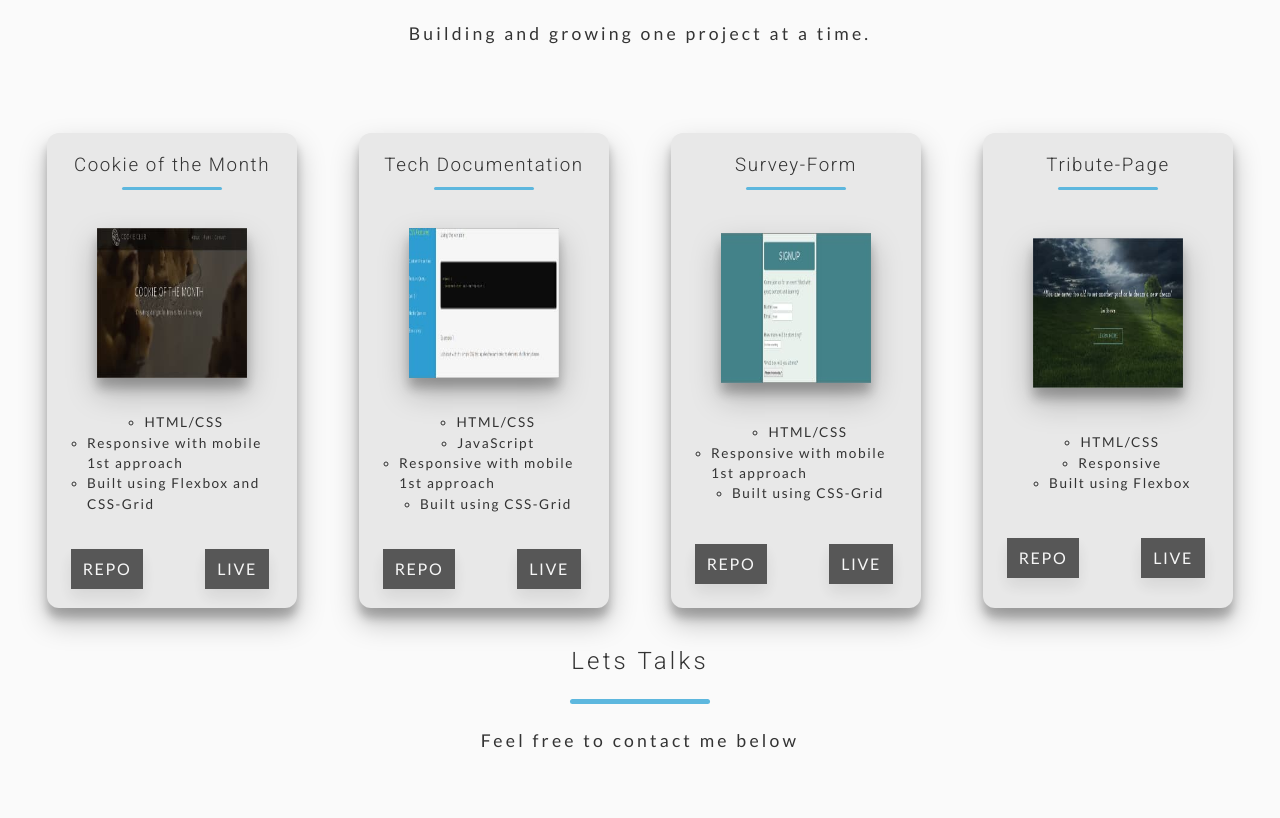
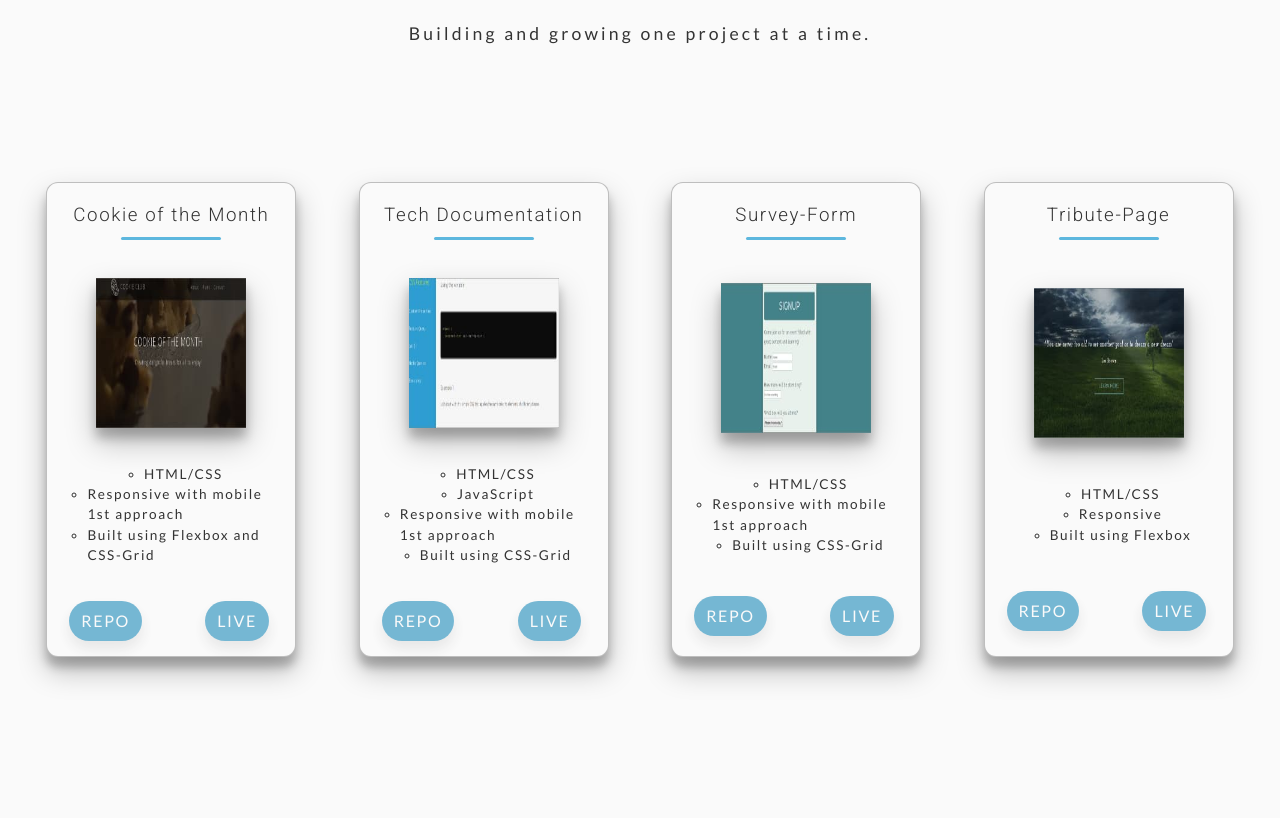
Before and after one commit to cloges4/fcc-portfolio, a plain HTML site: page index.html in a window 1280 px wide. Shown: the part 939-1757 px from the top of the page. Drawn offline with Linux system fonts and the light colour scheme.

Commit message:
add border to cards and spacing

```diff
--- a/style.css
+++ b/style.css
@@ -133,6 +133,7 @@ body::-webkit-scrollbar-button {
   text-transform: uppercase;
   box-shadow: 0px 8px 15px rgba(0, 0, 0, 0.1);
   transition: all 0.3s ease 0s;
+  border-radius: 25px;
 }
 
 /* project */
@@ -152,6 +153,7 @@ body::-webkit-scrollbar-button {
   align-content: center;
   justify-content: space-evenly;
   flex-wrap: wrap;
+  margin-bottom: 100px;
 }
 .card-header {
   font-weight: 100;
@@ -193,15 +195,16 @@ body::-webkit-scrollbar-button {
   width: 250px;
   height: 475px;
   color: #333;
-  margin: 15px;
-  background-color: #e8e8e8;
+  margin: 4rem 1rem;
+  border: 1px solid rgba(51, 51, 51, 0.3);
+  background-color: #fafafa;
   border-radius: 12px;
   letter-spacing: 0.1rem;
   box-shadow: 0 14px 28px rgba(0, 0, 0, 0.25), 0 10px 10px rgba(0, 0, 0, 0.22);
   display: grid;
   grid-template-columns: 1fr 1fr;
   grid-template-rows: auto;
-  grid-gap: 10px;
+  grid-gap: 15px;
   grid-template-areas:
     "header header"
     "img-area img-area"
@@ -221,7 +224,7 @@ body::-webkit-scrollbar-button {
 .btn-project {
   color: #fafafa;
   height: 40px;
-  background-color: #333;
+  background-color: #55a7ca;
   opacity: 0.8;
   border: none;
   padding: 0.5em 0.75em;
```
